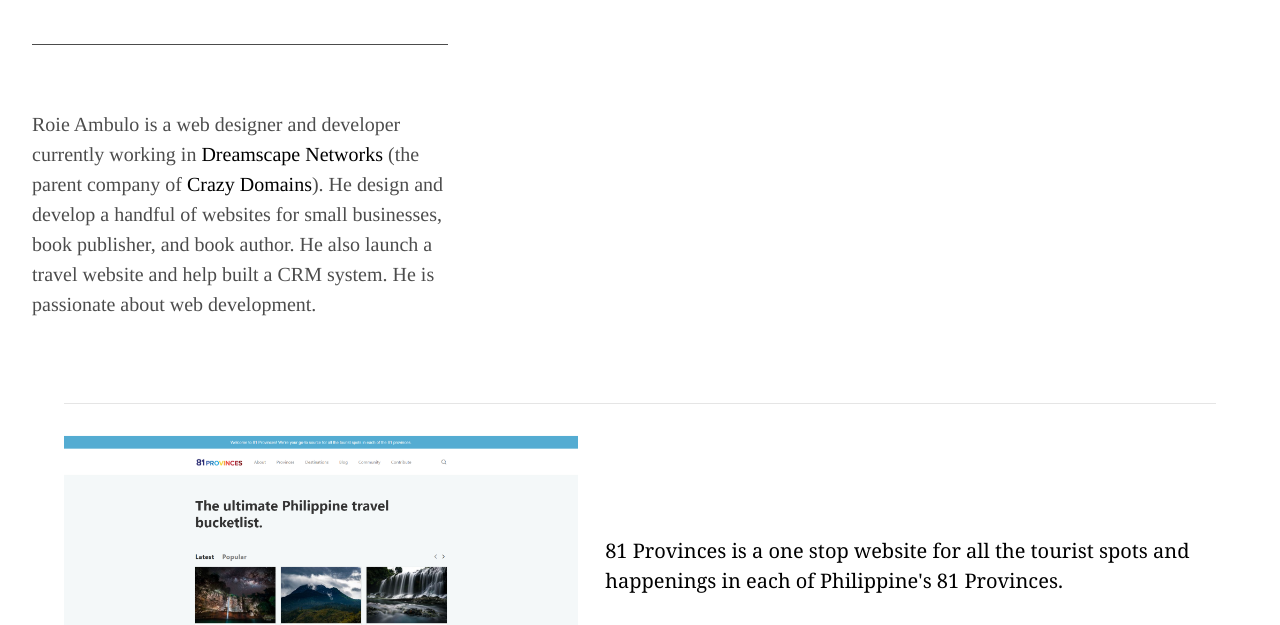
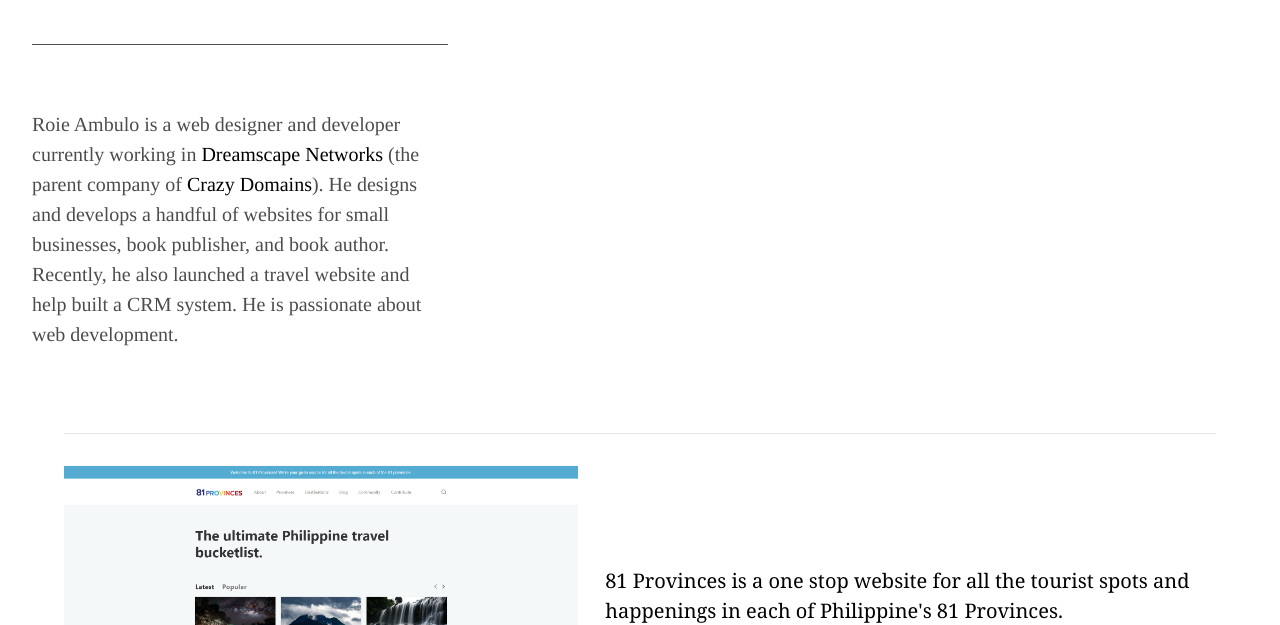
Before and after one commit to roie/roie.github.io, a plain HTML site: page index.html in a window 1280 px wide. Shown: the part 175-800 px from the top of the page. Drawn offline with nearby package versions, Linux system fonts and the light colour scheme.

Commit message:
Update index.html

```diff
--- a/index.html
+++ b/index.html
@@ -14,7 +14,7 @@
                 </header>
                 <section class="pt5 pb4">
                     <p class="times lh-copy measure f4 mt0">
-                        Roie Ambulo is a web designer and developer currently working in <a href="https://www.dreamscapenetworks.com/" class="black link hover-blue" target="_blank">Dreamscape Networks</a> (the parent company of <a class="link black" href="https://www.crazydomains.com.au/" target="_blank">Crazy Domains</a>). He design and develop a handful of websites for small businesses, book publisher, and book author. He also launch a travel website and help built a CRM system. He is passionate about web development.
+                        Roie Ambulo is a web designer and developer currently working in <a href="https://www.dreamscapenetworks.com/" class="black link hover-blue" target="_blank">Dreamscape Networks</a> (the parent company of <a class="link black" href="https://www.crazydomains.com.au/" target="_blank">Crazy Domains</a>). He designs and develops a handful of websites for small businesses, book publisher, and book author. Recently, he also launched a travel website and help built a CRM system. He is passionate about web development.
                     </p>
                 </section>
             </div>
```
